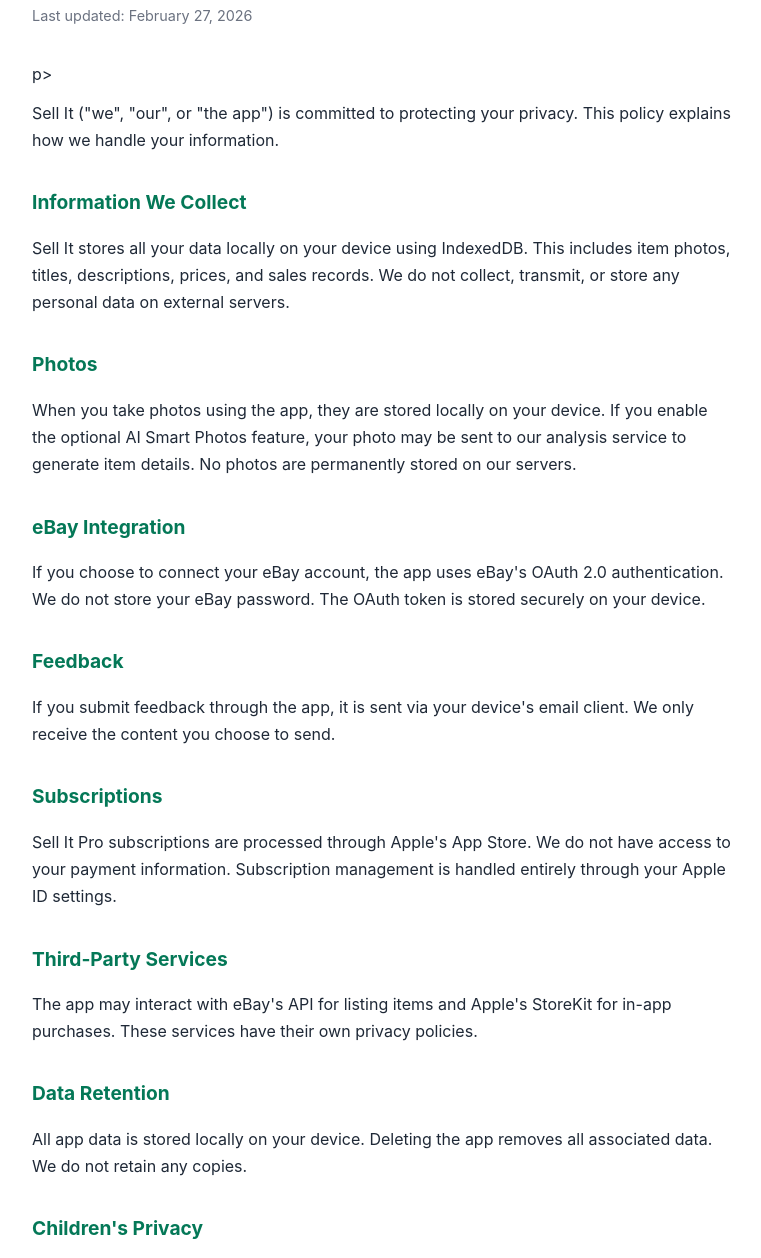
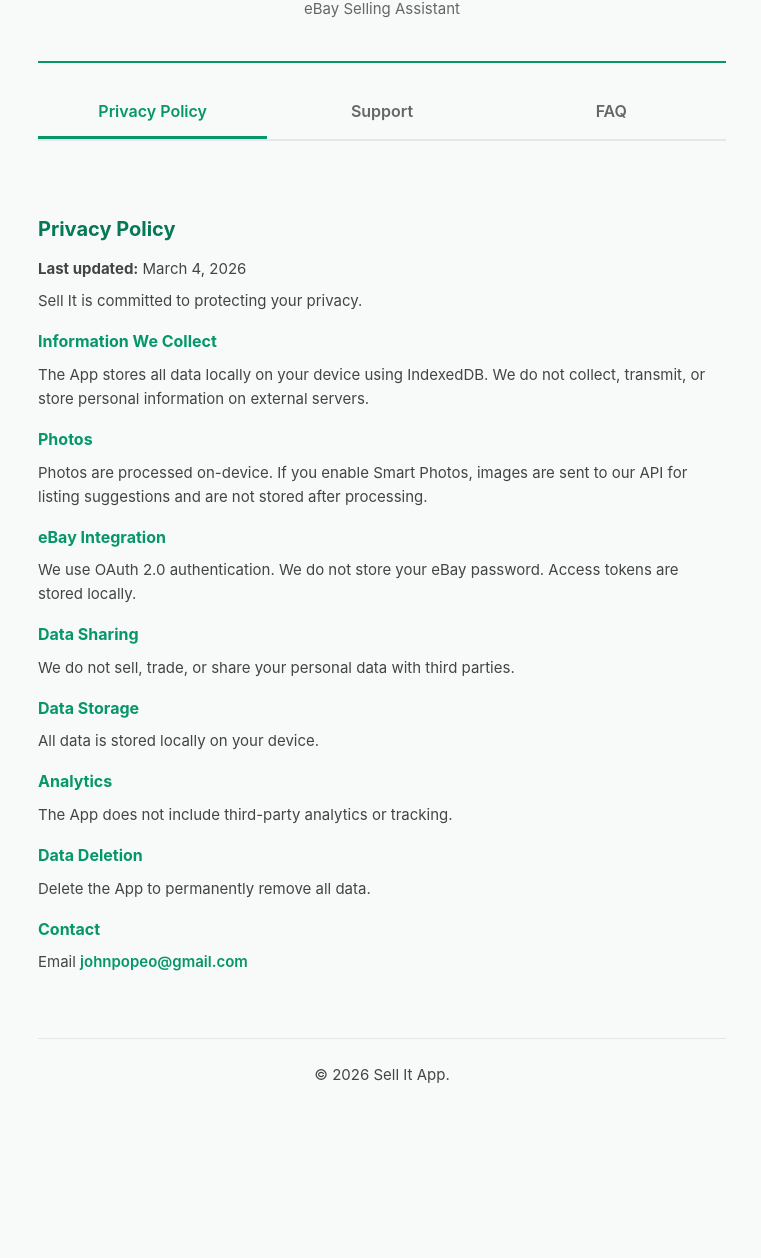
Before and after one commit to Popeman/sellit-privacy, a plain HTML site: page index.html in a window 1280 px wide. Shown: the part 108-1366 px from the top of the page, without its empty margins (258-1019 px from the left). After the commit the page ends 1251 px from the top, so only its background shows below. Drawn offline with Linux system fonts and the light colour scheme.

Commit message:
Add support and FAQ sections for Apple review

```diff
--- a/index.html
+++ b/index.html
@@ -3,52 +3,55 @@
 <head>
 <meta charset="UTF-8">
 <meta name="viewport" content="width=device-width, initial-scale=1.0">
-      <title>Sell It - Privacy Policy</title>
+<title>Sell It - Privacy Policy &amp; Support</title>
 <style>
-          body { font-family: -apple-system, BlinkMacSystemFont, sans-serif; max-width: 700px; margin: 0 auto; padding: 2rem 1.5rem; color: #1F2937; line-height: 1.7; }
-          h1 { color: #059669; font-size: 1.8rem; margin-bottom: 0.5rem; }
-          h2 { color: #047857; font-size: 1.2rem; margin-top: 2rem; }
-          .updated { color: #6B7280; font-size: 0.9rem; margin-bottom: 2rem; }
-          p { margin: 0.75rem 0; }
+*{margin:0;padding:0;box-sizing:border-box}body{font-family:-apple-system,BlinkMacSystemFont,sans-serif;background:#f8faf9;color:#1a1a1a;line-height:1.6}.container{max-width:720px;margin:0 auto;padding:24px 16px}header{text-align:center;padding:32px 0;border-bottom:2px solid #059669}header h1{font-size:28px;color:#059669}header p{color:#666;margin-top:4px}.tabs{display:flex;margin:24px 0;border-bottom:2px solid #e5e7eb}.tab{flex:1;padding:12px;text-align:center;cursor:pointer;font-weight:600;color:#666;border-bottom:3px solid transparent}.tab:hover{color:#059669}.tab.active{color:#059669;border-bottom-color:#059669}.panel{display:none;padding:24px 0}.panel.active{display:block}h2{font-size:20px;color:#047857;margin:24px 0 12px}h3{font-size:16px;color:#059669;margin:16px 0 8px}p,li{margin-bottom:8px;color:#444;font-size:15px}ul{padding-left:20px}.support-card{background:#fff;border:1px solid #e5e7eb;border-radius:12px;padding:20px;margin:16px 0}.support-card h3{margin-top:0}.email-link{color:#059669;font-weight:600;text-decoration:none}.faq-item{background:#fff;border:1px solid #e5e7eb;border-radius:8px;margin:8px 0;overflow:hidden}.faq-q{padding:14px 16px;font-weight:600;cursor:pointer;display:flex;justify-content:space-between}.faq-a{padding:0 16px 14px;color:#555;display:none}.faq-item.open .faq-a{display:block}.arrow{color:#059669}footer{text-align:center;padding:24px 0;margin-top:32px;border-top:1px solid #e5e7eb;color:#888;font-size:13px}
 </style>
 </head>
 <body>
-      <h1>Privacy Policy</h1>
-    <p class="updated">Last updated: February 27, 2026</p>p>
-
-    <p>Sell It ("we", "our", or "the app") is committed to protecting your privacy. This policy explains how we handle your information.</p>
-
-    <h2>Information We Collect</h2>
-    <p>Sell It stores all your data locally on your device using IndexedDB. This includes item photos, titles, descriptions, prices, and sales records. We do not collect, transmit, or store any personal data on external servers.</p>
-
-    <h2>Photos</h2>
-    <p>When you take photos using the app, they are stored locally on your device. If you enable the optional AI Smart Photos feature, your photo may be sent to our analysis service to generate item details. No photos are permanently stored on our servers.</p>
-
-    <h2>eBay Integration</h2>
-    <p>If you choose to connect your eBay account, the app uses eBay's OAuth 2.0 authentication. We do not store your eBay password. The OAuth token is stored securely on your device.</p>
-
-    <h2>Feedback</h2>
-    <p>If you submit feedback through the app, it is sent via your device's email client. We only receive the content you choose to send.</p>
-
-    <h2>Subscriptions</h2>
-    <p>Sell It Pro subscriptions are processed through Apple's App Store. We do not have access to your payment information. Subscription management is handled entirely through your Apple ID settings.</p>
-
-    <h2>Third-Party Services</h2>
-    <p>The app may interact with eBay's API for listing items and Apple's StoreKit for in-app purchases. These services have their own privacy policies.</p>
-
-    <h2>Data Retention</h2>
-    <p>All app data is stored locally on your device. Deleting the app removes all associated data. We do not retain any copies.</p>
-
-    <h2>Children's Privacy</h2>
-    <p>Sell It is not directed at children under 13. We do not knowingly collect information from children.</p>
-
-    <h2>Changes to This Policy</h2>
-    <p>We may update this policy from time to time. Changes will be reflected in the "Last updated" date above.</p>
-
-    <h2>Contact</h2>
-    <p>If you have questions about this privacy policy, contact us at the feedback section within the app.</p>
+<div class="container">
+<header><h1>Sell It!</h1><p>eBay Selling Assistant</p></header>
+<div class="tabs">
+<div class="tab active" onclick="showTab('privacy')">Privacy Policy</div>
+<div class="tab" onclick="showTab('support')">Support</div>
+<div class="tab" onclick="showTab('faq')">FAQ</div>
+</div>
+<div id="privacy" class="panel active">
+<h2>Privacy Policy</h2>
+<p><strong>Last updated:</strong> March 4, 2026</p>
+<p>Sell It is committed to protecting your privacy.</p>
+<h3>Information We Collect</h3>
+<p>The App stores all data locally on your device using IndexedDB. We do not collect, transmit, or store personal information on external servers.</p>
+<h3>Photos</h3>
+<p>Photos are processed on-device. If you enable Smart Photos, images are sent to our API for listing suggestions and are not stored after processing.</p>
+<h3>eBay Integration</h3>
+<p>We use OAuth 2.0 authentication. We do not store your eBay password. Access tokens are stored locally.</p>
+<h3>Data Sharing</h3>
+<p>We do not sell, trade, or share your personal data with third parties.</p>
+<h3>Data Storage</h3>
+<p>All data is stored locally on your device.</p>
+<h3>Analytics</h3>
+<p>The App does not include third-party analytics or tracking.</p>
+<h3>Data Deletion</h3>
+<p>Delete the App to permanently remove all data.</p>
+<h3>Contact</h3>
+<p>Email <a href="mailto:johnpopeo@gmail.com" class="email-link">johnpopeo@gmail.com</a></p>
+</div>
+<div id="support" class="panel">
+<h2>Contact Support</h2>
+<div class="support-card"><h3>Email Support</h3><p>For questions or issues:</p><p><a href="mailto:johnpopeo@gmail.com" class="email-link">johnpopeo@gmail.com</a></p><p>We respond within 24-48 hours.</p></div>
+<div class="support-card"><h3>We Help With</h3><ul><li>App crashes or bugs</li><li>eBay connection issues</li><li>Subscription and billing</li><li>Feature requests</li><li>Privacy concerns</li></ul></div>
+<div class="support-card"><h3>Subscriptions</h3><p>Managed through Apple. Settings &gt; Apple ID &gt; Subscriptions.</p></div>
+</div>
+<div id="faq" class="panel">
+<h2>FAQ</h2>
+<div class="faq-item" onclick="this.classList.toggle('open')"><div class="faq-q">Is my data safe?<span class="arrow">&#9660;</span></div><div class="faq-a">Yes. All data is stored locally on your device only.</div></div>
+<div class="faq-item" onclick="this.classList.toggle('open')"><div class="faq-q">Does the app store my eBay password?<span class="arrow">&#9660;</span></div><div class="faq-a">No. We use OAuth 2.0. Only a secure token is stored.</div></div>
+<div class="faq-item" onclick="this.classList.toggle('open')"><div class="faq-q">Is the app free?<span class="arrow">&#9660;</span></div><div class="faq-a">Yes. Pro ($10.99/year) unlocks premium features.</div></div>
+<div class="faq-item" onclick="this.classList.toggle('open')"><div class="faq-q">How do I cancel?<span class="arrow">&#9660;</span></div><div class="faq-a">Settings &gt; your name &gt; Subscriptions &gt; Cancel.</div></div>
+</div>
+<footer><p>&copy; 2026 Sell It App.</p></footer>
+</div>
+<script>function showTab(id){document.querySelectorAll('.panel').forEach(function(p){p.classList.remove('active')});document.querySelectorAll('.tab').forEach(function(t){t.classList.remove('active')});document.getElementById(id).classList.add('active');event.target.classList.add('active')}</script>
 </body>
-</html>html></p></p></h1>
-  </body>
-    </style></title>
-  </head>
+</html>
```
Lines whose indentation alone changed are shown as unchanged.
